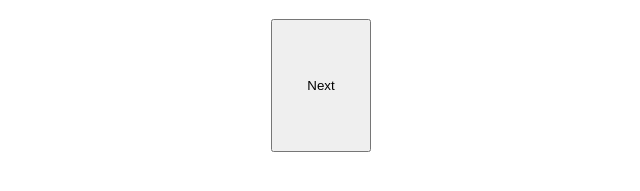
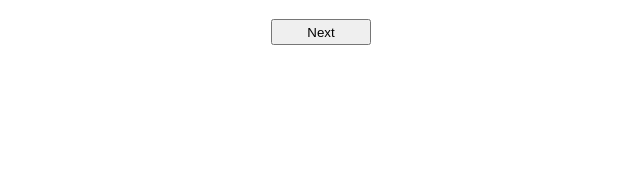
Before and after one commit to Divyansh-kumar-1/Project-78, a plain HTML site: page index.html in a window 1280 px wide. Shown: the part 519-710 px from the top of the page, without its empty margins (319-959 px from the left). Drawn offline with Linux system fonts and the light colour scheme.

Commit message:
Add files via upload

```diff
--- a/index.html
+++ b/index.html
@@ -7,7 +7,7 @@
    <h1>My Family Book</h1>
    <img src="https://static.vecteezy.com/system/resources/previews/002/396/545/original/happy-family-cartoon-style-design-free-vector.jpg" id="family_members_image" style="width: 450px; height: 450px;">
    <h4 id="family_member_name"></h4>
-   <button type="button" onclick="update();" style="width: 100px; height: 100pt;">Next</button>
+   <button type="button" onclick="update();" style="width: 100px; height: 20pt;">Next</button>
    </center>
     </body>
 </html>
```
